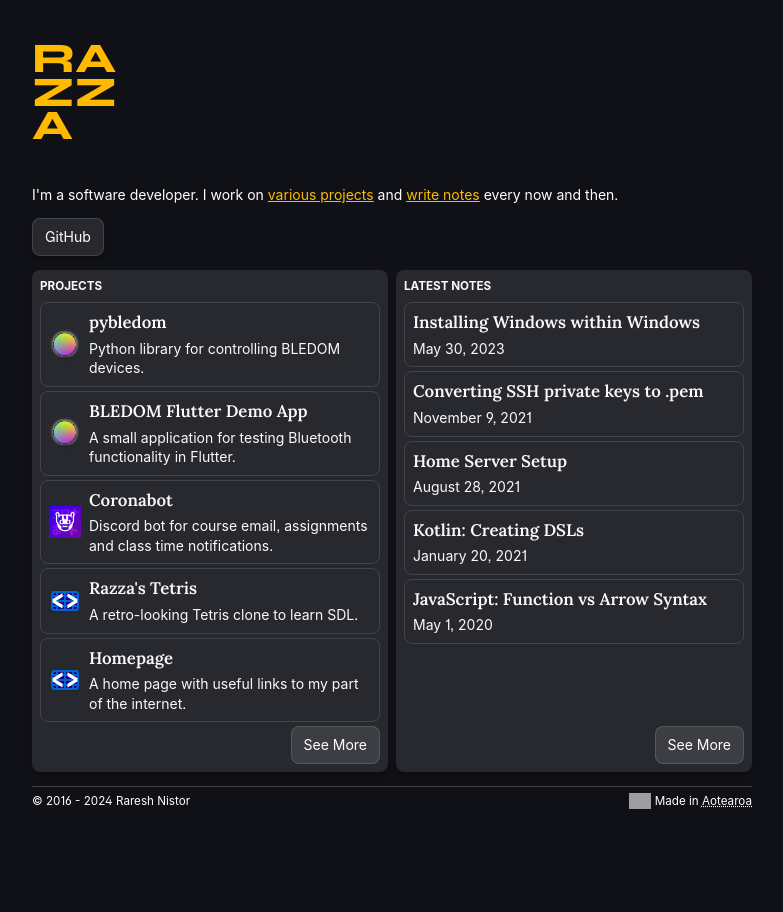
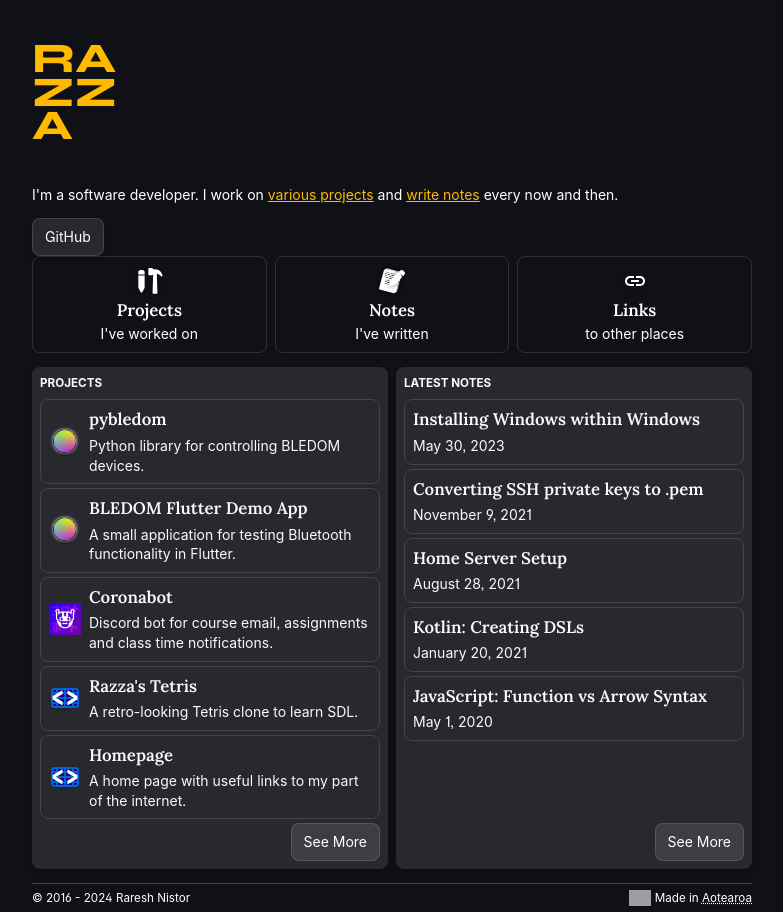
Before and after one commit to itisrazza/razza.io, a Jekyll site: the page built from index.md, in a window 1280 px wide. Shown: the whole page, without its empty margins (248-1031 px from the left). Built offline with Jekyll 4.4.1, drawn with Linux system fonts in a browser that asks for light colours; some web fonts are replaced; grey boxes are pictures that could not be loaded.

Commit message:
update home page

```diff
--- a/_layouts/home.html
+++ b/_layouts/home.html
@@ -18,6 +18,30 @@
 </div>
 
 <main class="wrapper">
+    <a href="/projects" class="home-button">
+        <img src="/assets/home-icons/projects.svg">
+        <span>
+            <span class="home-button-title">Projects</span>
+            <span class="home-button-subtitle">I've worked on</span>
+        </span>
+    </a>
+    <a href="/notes" class="home-button">
+        <img src="/assets/home-icons/notes.svg">
+        <span>
+            <span class="home-button-title">Notes</span>
+            <span class="home-button-subtitle">I've written</span>
+        </span>
+    </a>
+    <a href="/links" class="home-button">
+        <img src="/assets/home-icons/links.svg">
+        <span>
+            <span class="home-button-title">Links</span>
+            <span class="home-button-subtitle">to other places</span>
+        </span>
+    </a>
+</main>
+
+<main class="wrapper old-home">
     <section id="projects" class="biglist">
         <h1 class="biglist-heading">Projects</h1>
         <div class="biglist-content">
--- a/_sass/razza/_home.scss
+++ b/_sass/razza/_home.scss
@@ -1,12 +1,7 @@
 .layout-home {
     > header {
-        // background: #424242;
-        // padding: 8px;
         margin-top: 8px;
         margin-bottom: 8px;
-        // border-radius: 8px;
-        // box-sizing: border-box;
-        // box-shadow: $box-shadow;
 
         .name {
             display: flex;
@@ -25,7 +20,74 @@
         }
     }
 
-    > main {
+    > main:not(.old-home) {
+        display: grid;
+        gap: 8px;
+
+        .home-button {
+            display: flex;
+            flex-direction: row;
+            justify-content: flex-start;
+            align-items: center;
+            gap: 4px;
+
+            border: $light-border;
+            border-radius: 8px;
+
+            padding: 8px;
+            flex-grow: 1;
+
+            text-decoration: none;
+            color: unset;
+
+            transition: transform .2s, color .2s, background-color .2s;
+
+            &:hover, &:focus {
+                background: #fafafa;
+                color: #212121;
+                box-shadow: 0 6px 8px rgba(0, 0, 0, 0.25);
+                transform: scale(1.025);
+                outline: none;
+            }
+
+            &:active {
+                background: #e0e0e0;
+                color: #212121;
+                box-shadow: 0 2px 2px rgba(0, 0, 0, 0.25);
+                transform: translateY(0);
+            }
+
+            img {
+                align-self: center;
+            }
+
+            .home-button-title {
+                font-family: $head-font-family;
+                font-size: larger;
+                font-weight: 600;
+            }
+        }
+
+        @media screen and (min-width: 800px) {
+            grid-template-columns: 1fr 1fr 1fr;
+
+            .home-button {
+                flex-direction: column;
+                justify-content: flex-start;
+                align-items: center;
+                gap: 2px;
+
+                > span {
+                    display: flex;
+                    flex-direction: column;
+                    align-items: center;
+                    gap: 2px;
+                }
+            }
+        }
+    }
+
+    > main.old-home {
         display: grid;
         gap: 8px;
         margin: 1em auto;
@@ -35,63 +97,3 @@
         }
     }
 }
-
-// .layout-project {
-//     > header {
-//         background-color: #424242;
-//         border-radius: 8px;
-//         border-radius: $box-shadow;
-//         text-align: center;
-//         padding: 2em 0;
-//         margin-top: 8px;
-//         margin-bottom: 8px;
-//         box-shadow: $box-shadow;
-
-//         .title {
-//             margin: 0;
-//         }
-
-//         .tagline {
-//             margin: 0;
-//             margin-top: 1em;
-//         }
-
-//         .buttons {
-//             display: flex;
-//             justify-content: center;
-//             flex-wrap: wrap;
-//             margin: unset;
-//             padding: unset;
-//             gap: 4px;
-//             margin-top: 1em;
-
-//             li {
-//                 display: flex;
-
-//                 a {
-//                     display: flex;
-//                     color: #fafafa;
-//                     background-color: #424242;
-//                     text-decoration: none;
-//                     padding: 8px 12px;
-//                     border-radius: 8px;
-//                     border: 1px solid rgba(255, 255, 255, 0.125);
-//                     box-shadow: $box-shadow;
-//                     transition: box-shadow .2s, color .2s, background-color .2s;
-
-//                     &:hover {
-//                         background: #fafafa;
-//                         color: #212121;
-//                         box-shadow: 0 6px 8px rgba(0, 0, 0, 0.25);
-//                     }
-
-//                     &:active {
-//                         background: #e0e0e0;
-//                         color: #212121;
-//                         box-shadow: 0 2px 2px rgba(0, 0, 0, 0.25);
-//                     }
-//                 }
-//             }
-//         }
-//     }
-// }
--- a/projects.html
+++ b/projects.html
@@ -34,8 +34,8 @@
     </div>
 </div>
 
-<h2>Older Projects</h2>
-<p>Here are some older projects I'm a bit proud of. You can find the rest on <a href="https://github.com/itisrazza?tab=repositories&q=&type=archived&language=&sort=name">GitHub</a>.</p>
+<h2>One-offs and Archived Projects</h2>
+<p>Here are some projects I've either done as a one-off, or made when I had a lot more time on my hands. There's more on <a href="https://github.com/itisrazza?tab=repositories&q=&type=archived&language=&sort=name">GitHub</a>.</p>
 
 <section class="biglist biglist-grid biglist-inset">
     <div class="biglist-content">
```
Also changed, not shown: assets/home-icons/coffee.svg (added), assets/home-icons/links.svg (added), assets/home-icons/notes.svg (added), assets/home-icons/projects.svg (added).
